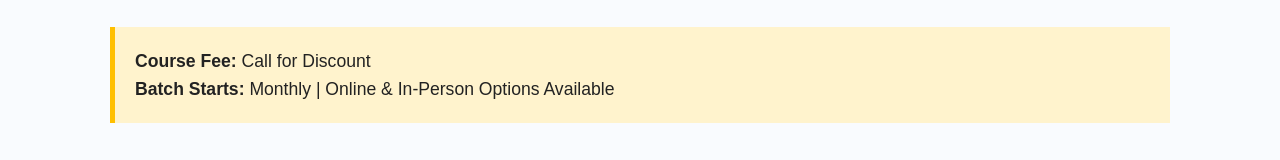
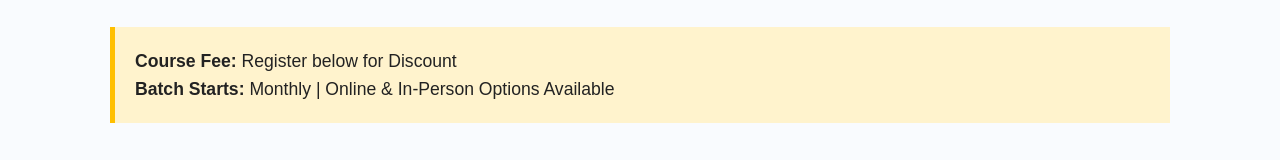
Before and after one commit to prajeshjha/prajeshjha.github.io, a plain HTML site: page ETRM_TRaining.html in a window 1280 px wide. Shown: the part 1163-1323 px from the top of the page. Drawn offline with nearby package versions, Linux system fonts and the light colour scheme.

Commit message:
Update ETRM_TRaining.html

```diff
--- a/ETRM_TRaining.html
+++ b/ETRM_TRaining.html
@@ -102,7 +102,7 @@
     </ul>
 
     <div class="price-box">
-      <strong>Course Fee:</strong> Call for Discount <br/>
+      <strong>Course Fee:</strong> Register below for Discount <br/>
       <strong>Batch Starts:</strong> Monthly | Online & In-Person Options Available
     </div>
 
```
